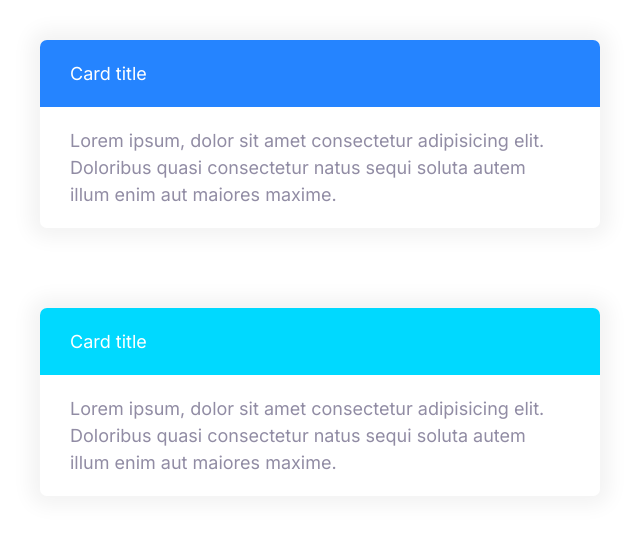
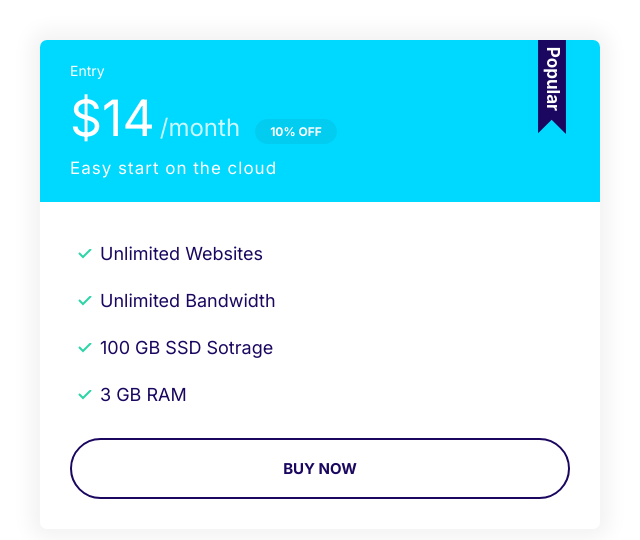
Before and after one commit to jebarcha/MyHtmlCssDemo, a plain HTML site: page index.html in a window 1280 px wide. Shown: the whole page, without its empty margins (0-640 px from the left). Drawn offline with Linux system fonts and the light colour scheme.

Commit message:
Build a plan component.

```diff
--- a/css/styles.css
+++ b/css/styles.css
@@ -112,7 +112,8 @@
 }
 
 .badge--small {
-  font-size: 1.6rem;;
+  font-size: 1.6rem;
+  padding: 0.5rem 1.5rem;
 }
 
 @media screen and (min-width: 1024px) {
@@ -296,3 +297,68 @@
   background: var(--color-secondary);
   color: #fff;
 }
+
+.card--secondary .badge--secondary {
+  background: #02cdf1;
+}
+
+/* Plans */
+.plan__name {
+  color: #fff;
+  margin: 0;
+  font-weight: 500;
+  font-size: 2.4rem;
+}
+
+.plan__price {
+  font-size: 6rem;
+}
+
+.plan__billing-cycle {
+  font-size: 2.4rem;
+  font-weight: 300;
+  opacity: .8;
+  margin-right: 1rem;
+}
+
+.plan__description {
+  font-size: 2rem;
+  font-weight: 300;
+  letter-spacing: 1px;
+  display: block;
+}
+
+.plan .list__item {
+  margin-bottom: 2rem;
+}
+
+.plan--popular .card__header {
+  position: relative;
+}
+
+.plan--popular .card__header::before {
+  content: url(../images/popular.svg);
+  width: 40px;
+  display: inline-block;
+  position: absolute;
+  top: -6px;
+  right: 5%;
+}
+
+@media screen and (min-width: 1024px) {
+  .plan__name {
+    font-size: 1.4rem;
+  }
+
+  .plan__price {
+    font-size: 5rem;
+
+    .plan__billing-cycle {
+      font-size: 1.6rem;
+    }
+  }
+
+  .plan__description {
+    font-size: 1.7rem;
+  }
+}
--- a/index.html
+++ b/index.html
@@ -15,25 +15,30 @@
 </head>
 
 <body>
-  <div style="width:  50%; padding: 4rem">
-    <div class="card card--primary">
-      <header class="card__header">Card title</header>
-      <div class="card__body">
-        Lorem ipsum, dolor sit amet consectetur adipisicing elit. Doloribus quasi consectetur natus sequi soluta autem
-        illum enim aut maiores maxime.
+  <div style="width: 50%; padding: 4rem">
+    <div class="plan plan--popular">
+      <div class="card card--secondary">
+        <header class="card__header">
+          <h3 class="plan__name">Entry</h3>
+          <span class="plan__price">$14</span>
+          <span class="plan__billing-cycle">/month</span>
+          <span class="badge badge--secondary badge--small">10% OFF</span>
+          <span class="plan__description">Easy start on the cloud</span>
+        </header>
+        <div class="card__body">
+          <ul class="list list--tick">
+            <li class="list__item">Unlimited Websites</li>
+            <li class="list__item">Unlimited Bandwidth</li>
+            <li class="list__item">100 GB SSD Sotrage</li>
+            <li class="list__item">3 GB RAM</li>
+          </ul>
+          <button class="btn btn--outline btn--block">Buy Now</button>
+        </div>
       </div>
     </div>
   </div>
 
-  <div style="width:  50%; padding: 4rem">
-    <div class="card card--secondary">
-      <header class="card__header">Card title</header>
-      <div class="card__body">
-        Lorem ipsum, dolor sit amet consectetur adipisicing elit. Doloribus quasi consectetur natus sequi soluta autem
-        illum enim aut maiores maxime.
-      </div>
-    </div>
-  </div>
+
 </body>
 
 </html>
```
Also changed, not shown: components/plan.html (added, +21 -0 lines), images/popular.svg (added).
